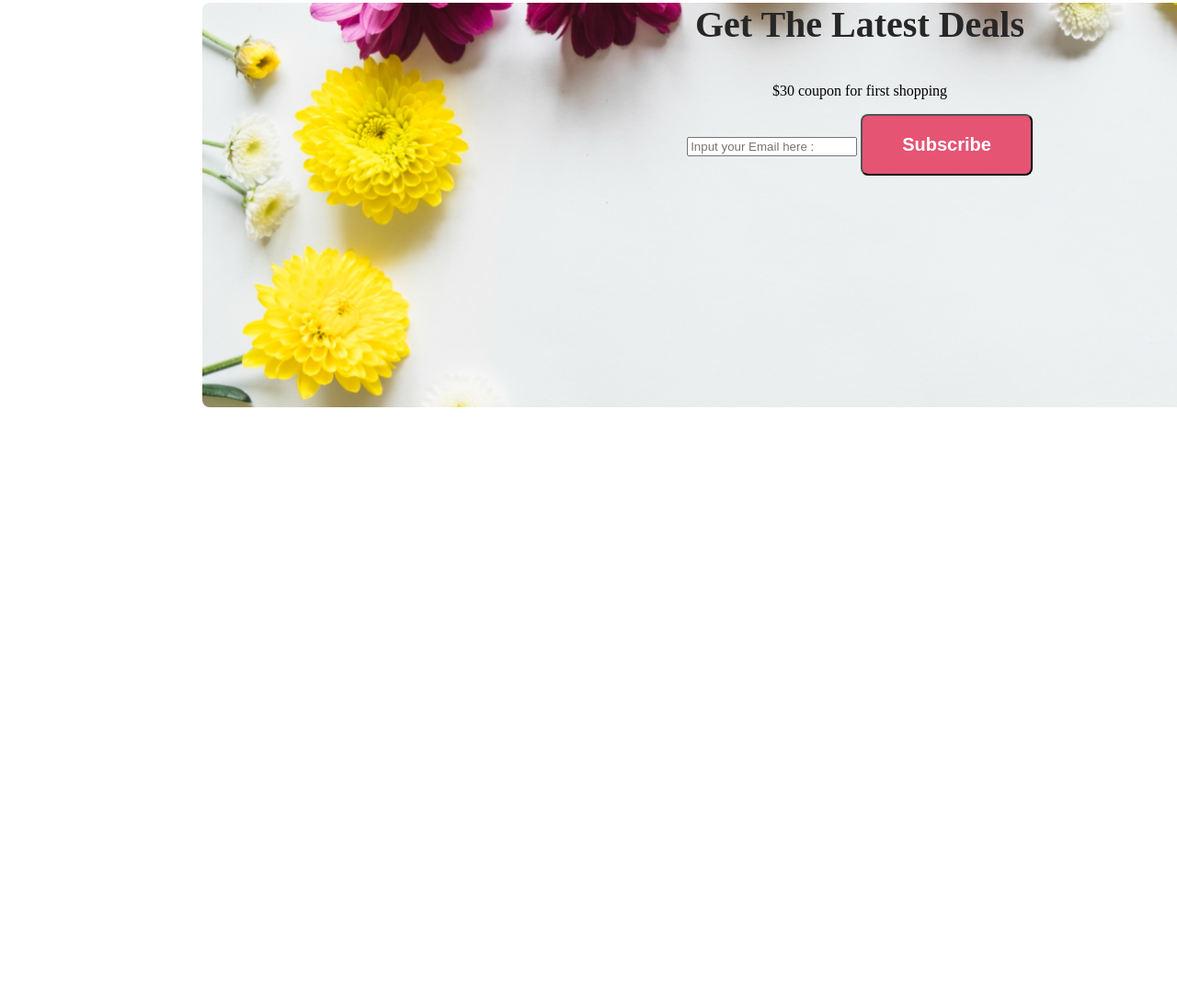
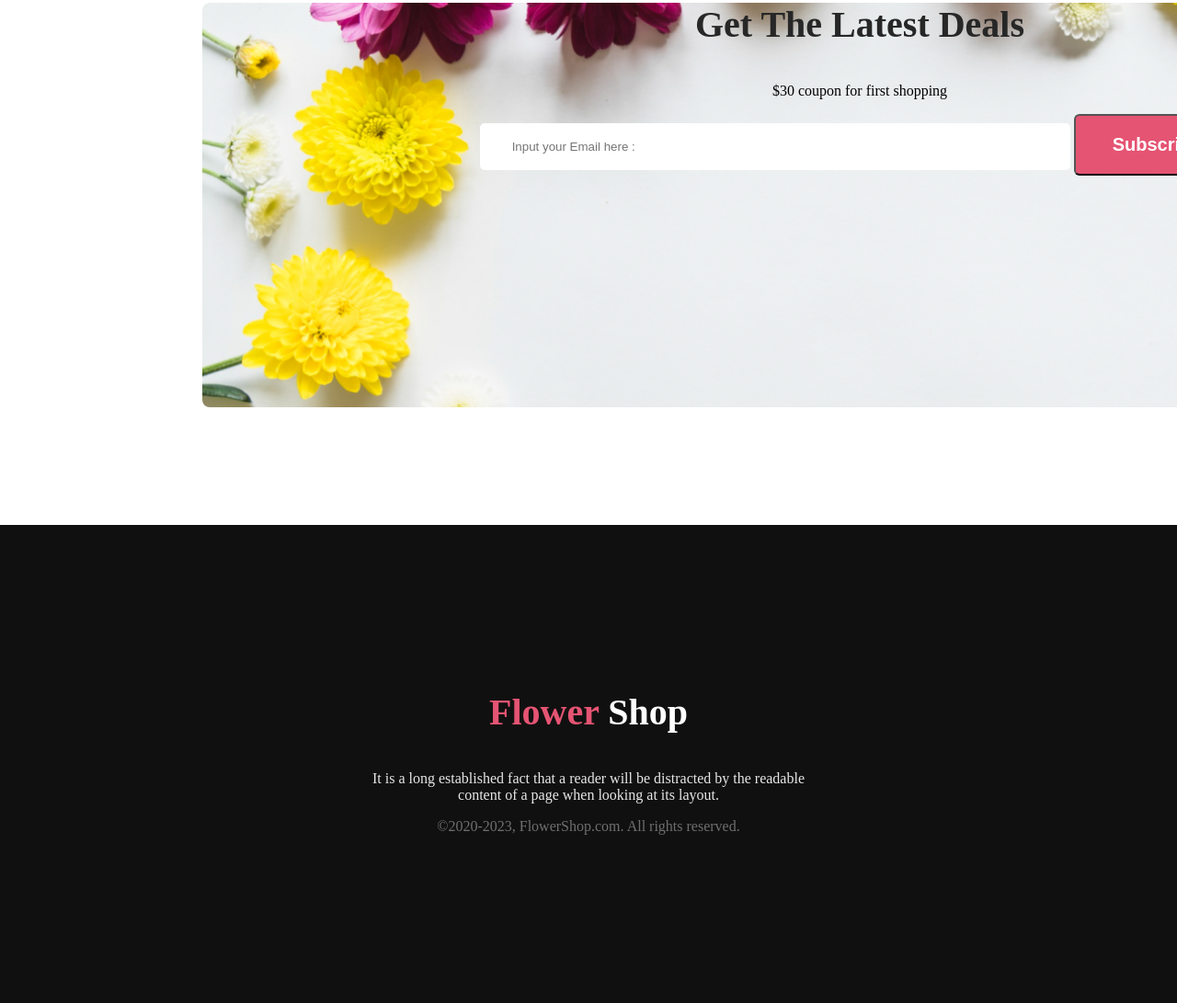
Before and after one commit to Saeedkpi/Assignment-1-test, a plain HTML site: page test.html in a window 1280 px wide. Shown: the part 2170-3261 px from the top of the page at 92% size. Before the commit the page ends 2741 px from the top, so only its background shows below. Drawn offline with Linux system fonts and the light colour scheme.

Commit message:
footer section complete

```diff
--- a/style.css
+++ b/style.css
@@ -43,9 +43,9 @@ header {
     font-size: 20px;
     font-style: normal;
     font-weight: 700;
-    border-radius: 8px;
+    border-radius: 6px;
     background: #E55473;
-    padding: 20px 43px;
+    padding: 20px 40px;
     /* line-height: normal; */
 }
 .greeting-photo {
--- a/test.css
+++ b/test.css
@@ -158,6 +158,39 @@
     background-repeat: no-repeat;
     text-align: center;
 }
-.contact-form {
-
+.contact-form input[type="email"] {
+    display: inline;
+    /* margin-bottom: 25px; */
+    padding: 18px 35px;
+    color: #757575;
+    border-radius: 5px;
+    background: #FFF;
+    border: 0;
+    width: 40%;
 }
+.section-footer {
+    max-width: 1920px;
+    height: 240px;
+    background: #111010;
+    padding: 140px 0px;
+    /* padding: 127px 640px; */
+    text-align: center;
+}
+.footer-title-1 {
+    color: #E55473;
+}
+.footer-title-2{
+    color: #FFF;
+}
+.footer-p {
+    color: rgba(255, 255, 255, 0.90);
+}
+.footer-copyright {
+    color: rgba(255, 255, 255, 0.40);
+    text-align: center;
+    /* font-family: Lato; */
+    font-size: 16px;
+    /* font-style: normal; */
+    font-weight: 400;
+    /* line-height: normal; */
+}
--- a/test.html
+++ b/test.html
@@ -74,5 +74,17 @@
         </form>
     </div>
 </main>
+<footer>
+    <div class="section-footer">
+        <h3 class="section-title">
+            <span class="footer-title-1">Flower</span><span class="footer-title-2"> Shop</span>
+        </h3>
+        <p class="section-description footer-p">It is a long established fact that a reader will be distracted by the readable<br>content of a page when looking at its layout.
+        </p>
+        <p>
+            <small class="footer-copyright">&copy2020-2023, FlowerShop.com. All rights reserved.</small>
+        </p>
+    </div>
+</footer>
 </body>
 </html>
```
